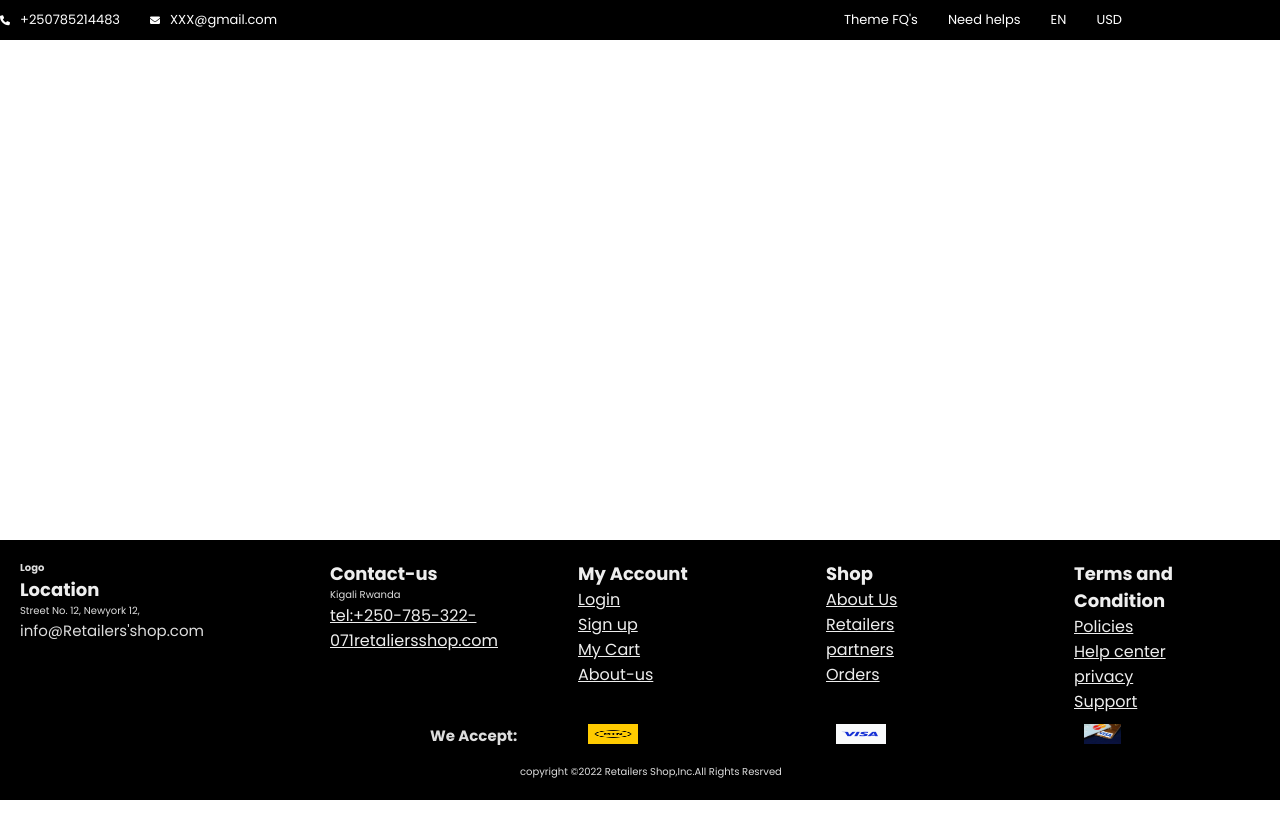
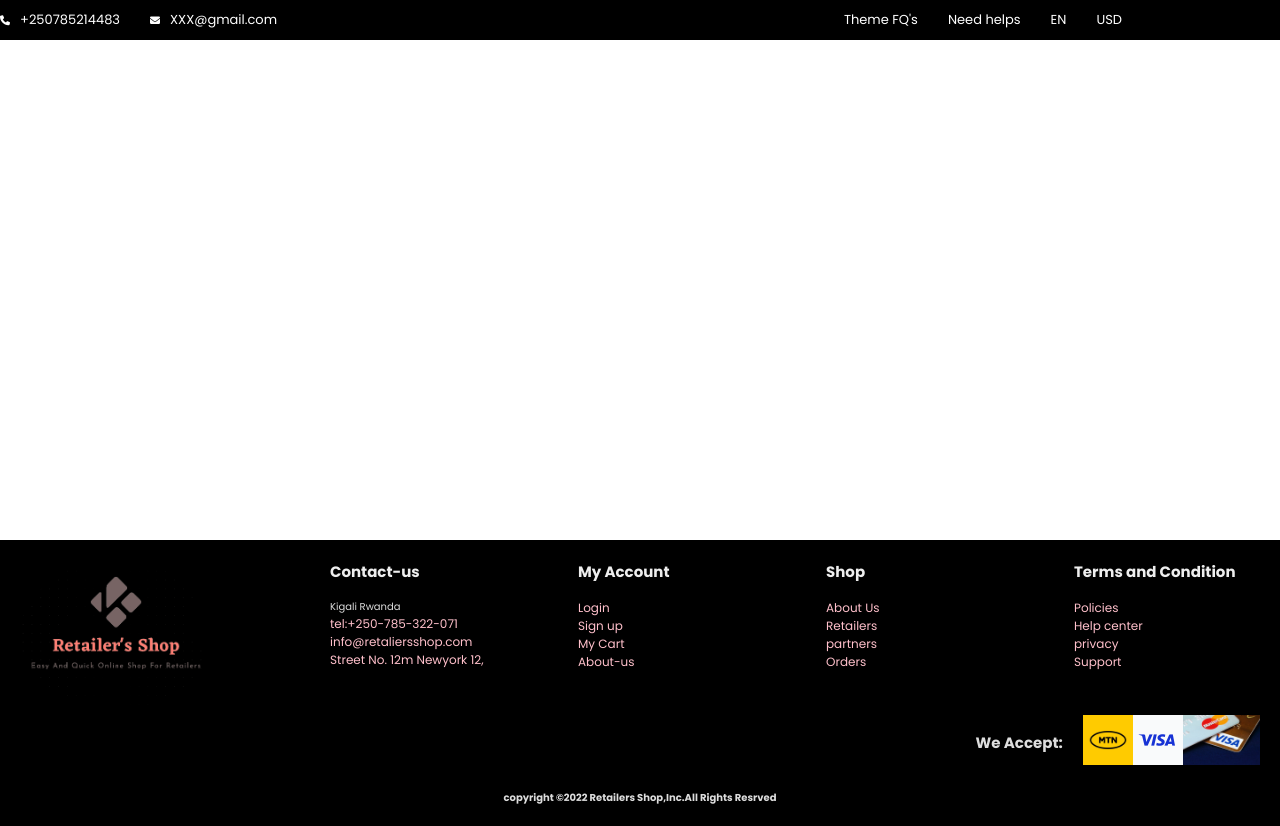
Before and after one commit to mutuyimana1/e-commerce, a React (Create React App) app: page / in a window 1280 px wide. Before the commit the page ends 800 px from the top, so only its background shows below. Built offline with nearby package versions, Linux system fonts and the light colour scheme; a web font is replaced by a local one.

Commit message:
finalising footer

```diff
--- a/src/component/footer.css
+++ b/src/component/footer.css
@@ -1,79 +1,94 @@
-*{
+*,*::after,*::before{
     margin: 0;
     padding: 0;
-    box-sizing: border-box;
+    box-sizing: inherit;
+
 }
 html{
     font-size: 62.5%;
 }
 body{
     font-family: "Roboto",sans-serif;
+    box-sizing: border-box;
+}
+.footer{
+    background: black;
+    padding: 2rem;
+    color: #ddd;
+    width: 100%;
+    position: relative;
+    top: 50rem;
+
 }
 .footer-container{
-    background: black;
-    padding: 2rem;
+
     display: grid;
     grid-template-columns: 25% 20% 20% 20% 15%;
-    color: #ddd;
-    position: relative;
-    top: 50rem;
+    width: 100%;
+
+
 
 
 
 }
 p span{
     display: block;
-    font-size: 1.5rem;
+    font-size: 1.2rem;
+    text-decoration: none;
 }
 .footer-title{
     color: #eee;
-    font-size: 1.8rem;
+    font-size: 1.5rem;
 }
 
 .copyright
 .contactus-column{
     color: #ddd;
-    font-size: 1.5rem;
+    font-size: 1.3rem;
 }
 .footer-container a:link,
 .footer-container a:visited{
-    color: #eee;
-    font-size: 1.6rem;
+    color: pink;
+    font-size: 1.2rem;
+    text-decoration: none;
 }
 .footer-container a:hover,
 .footer-container a:active{
     color: #ccc;
 }
+.footer-logo{
+    display:flex;
+   gap:2rem;
+   align-items:center;
+   justify-content:flex-end;
+   margin-bottom: 2rem;
+
+}
+/* .logo-img-container{
+
+} */
 .logo-img{
-    width:20%;
-    height: 40%;
-    position: relative;
-    left: 1rem;
-    top:1rem
+   height:5rem;
+
 
 
 
 }
+.log-img{
+    border-radius: 50%;
+    /* width: 60%; */
+    height: 15rem;
+}
 .copyright{
     font-size: 1rem;
 }
-h2{
-    position: relative;
-    left: 10rem;
-    top:1rem
-}
-.logo-footer{
-    position: relative;
-    bottom: 0.1rem;
-    left: 20rem;
-    display: block;
-    display: inline-block;
 
-}
 p{
     font-size: 1rem;
 }
-.copy{
-    position: relative;
-    left: 50rem;
+h6{
+
+    /* left: 50rem; */
+    text-align: center;
+    font-size: 1rem;
 }
--- a/src/component/footer.js
+++ b/src/component/footer.js
@@ -2,45 +2,42 @@ import React from "react";
 import mtnfooter from "../assets/image/mtn.png";
 import visafooter from "../assets/image/visa.png";
 import masterfooter from "../assets/image/mastercard.jpg";
+import logfooter from "../assets/image/log.PNG";
 import "./footer.css";
 
 const Footer=()=>{
     const d = new Date();
 let year=d.getFullYear()
     return(
-        <div className="footer-container">
+        <div className="footer">
+ <div className="footer-container">
            <div className="logo-column">
-              <h4>Logo</h4>
-              <h3 className="footer-title">Location</h3>
-              <p>Street No. 12, Newyork 12,
-                <span>info@Retailers'shop.com</span>
-              </p>
+           <img src={logfooter} alt="logo footer" className="log-img"/><br></br>
 
            </div>
            <div className="contactus-column">
-               <h3 className="footer-title">Contact-us</h3>
+               <h3 className="footer-title">Contact-us</h3><br></br>
                <p>Kigali Rwanda</p>
-               <p><a href="tel:+250-785-322-071">tel:+250-785-322-071</a>
-               <a href="mailto:webmaste@example.com">retaliersshop.com</a>
-
-               </p>
+               <p><a href="tel:+250-785-322-071">tel:+250-785-322-071</a></p>
+               <p><a href="mailto:webmaste@example.com">info@retaliersshop.com</a></p>
+               <p><a href="#">Street No. 12m Newyork 12,</a></p>
            </div>
            <div className="account-column">
-               <h3 className="footer-title">My Account</h3>
+               <h3 className="footer-title">My Account</h3><br></br>
                <p><a href="#">Login</a></p>
                <p><a href="#">Sign up</a></p>
                <p><a href="#">My Cart</a></p>
                <p><a href="#">About-us</a></p>
            </div>
            <div className="company-column">
-               <h3 className="footer-title">Shop</h3>
+               <h3 className="footer-title">Shop</h3><br></br>
                <p><a href="#">About Us </a></p>
                <p><a href="#">Retailers</a></p>
                <p><a href="#">partners</a></p>
                <p><a href="#">Orders</a></p>
            </div>
            <div className="company-column">
-               <h3 className="footer-title">Terms and Condition</h3>
+               <h3 className="footer-title">Terms and Condition</h3><br></br>
                <p><a href="#">Policies</a></p>
                <p><a href="#">Help center</a></p>
                <p><a href="#">privacy</a></p>
@@ -48,21 +45,27 @@ let year=d.getFullYear()
 
            </div>
 
-          <div className="logo-footer">
+          {/* <div className="logo-footer">
+
+            </div> */}
+
+           </div>
+           <div className="footer-logo">
+
+            <h2>We Accept:</h2>
+
+
+            <div className="logo-img-container">
+            <img src={mtnfooter} alt="logo footer" className="logo-img"/>
+           <img src={visafooter} alt="logo footer" className="logo-img"/>
+           <img src={masterfooter} alt="logo footer" className="logo-img"/>
+            </div>
 
             </div>
 
-           <h2>We Accept:</h2>
 
-           <img src={mtnfooter} alt="logo footer" className="logo-img"/>
-           <img src={visafooter} alt="logo footer" className="logo-img"/>
-           <img src={masterfooter} alt="logo footer" className="logo-img"/>
-
-
-<div className="copy">
-           <p>copyright &copy;{year} Retailers Shop,Inc.All Rights Resrved{""}</p>
-           </div>
-           </div>
+           <h6>copyright &copy;{year} Retailers Shop,Inc.All Rights Resrved{""}</h6>
+        </div>
 
 
     )
```
Also changed, not shown: src/assets/image/log.PNG (added).
